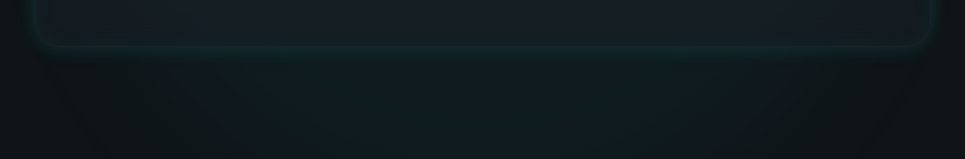
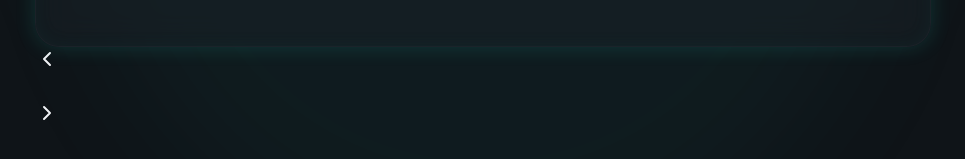
Before and after one commit to dovile-mart/devportfolio, a React (Vite) app: page / in a window 1280 px wide. Shown: the part 4846-5005 px from the top of the page, without its empty margins (157-1122 px from the left). Built offline with nearby package versions, Linux system fonts and the light colour scheme.

Commit message:
Add testimonials navigation

```diff
--- a/src/sections/Testimonials.jsx
+++ b/src/sections/Testimonials.jsx
@@ -1,4 +1,4 @@
-import { Quote } from "lucide-react";
+import { ChevronLeft, ChevronRight, Quote } from "lucide-react";
 
 const testimonials = [
     {
@@ -73,6 +73,21 @@ export const Testimonials = () => {
                                 </div>
                             </div>
                         </div>
+                        {/** Testimonials navigation */}
+                        <div>
+                            <button>
+                                <ChevronLeft />
+                            </button>
+
+                            <div>
+                                {testimonials.map((_, index) => (
+                                    <button />
+                                ))}
+                            </div>
+                            <button>
+                                <ChevronRight />
+                            </button>
+                        </div>
                     </div>
                 </div>
             </div>
```
